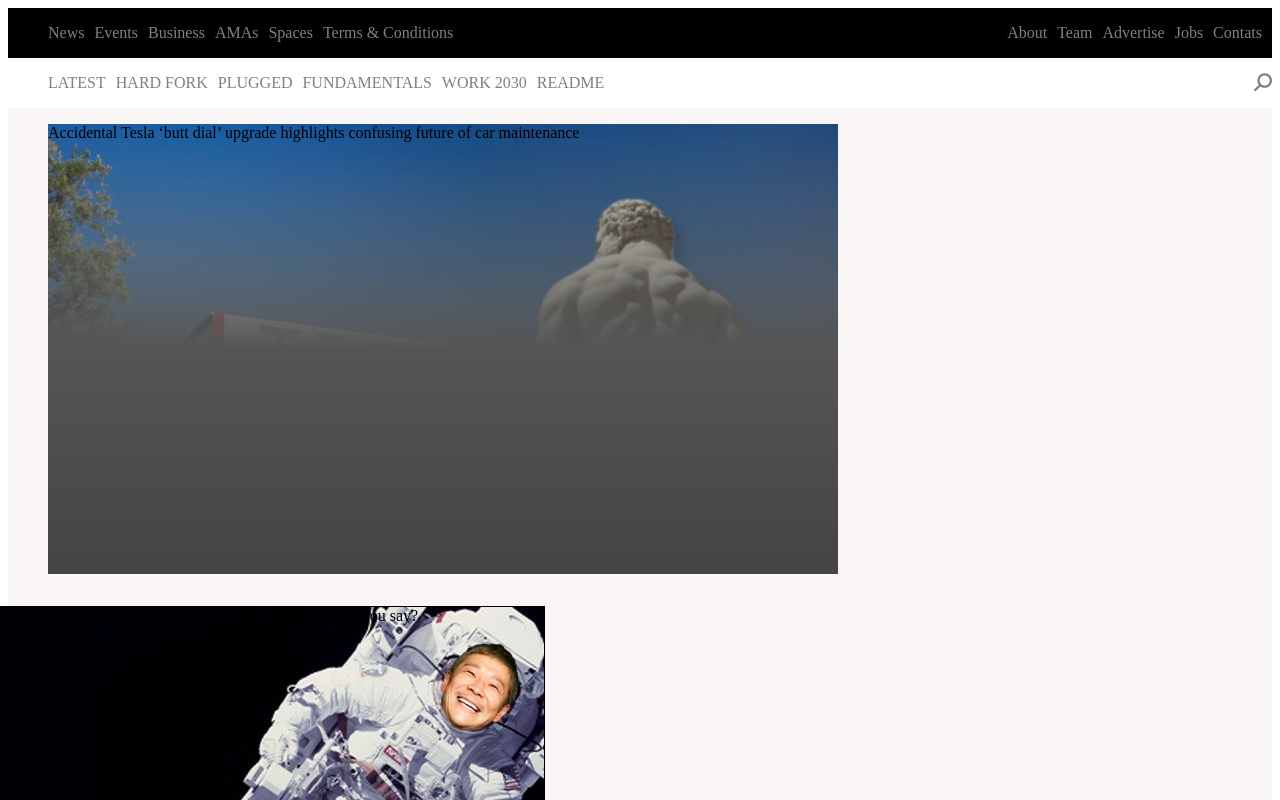
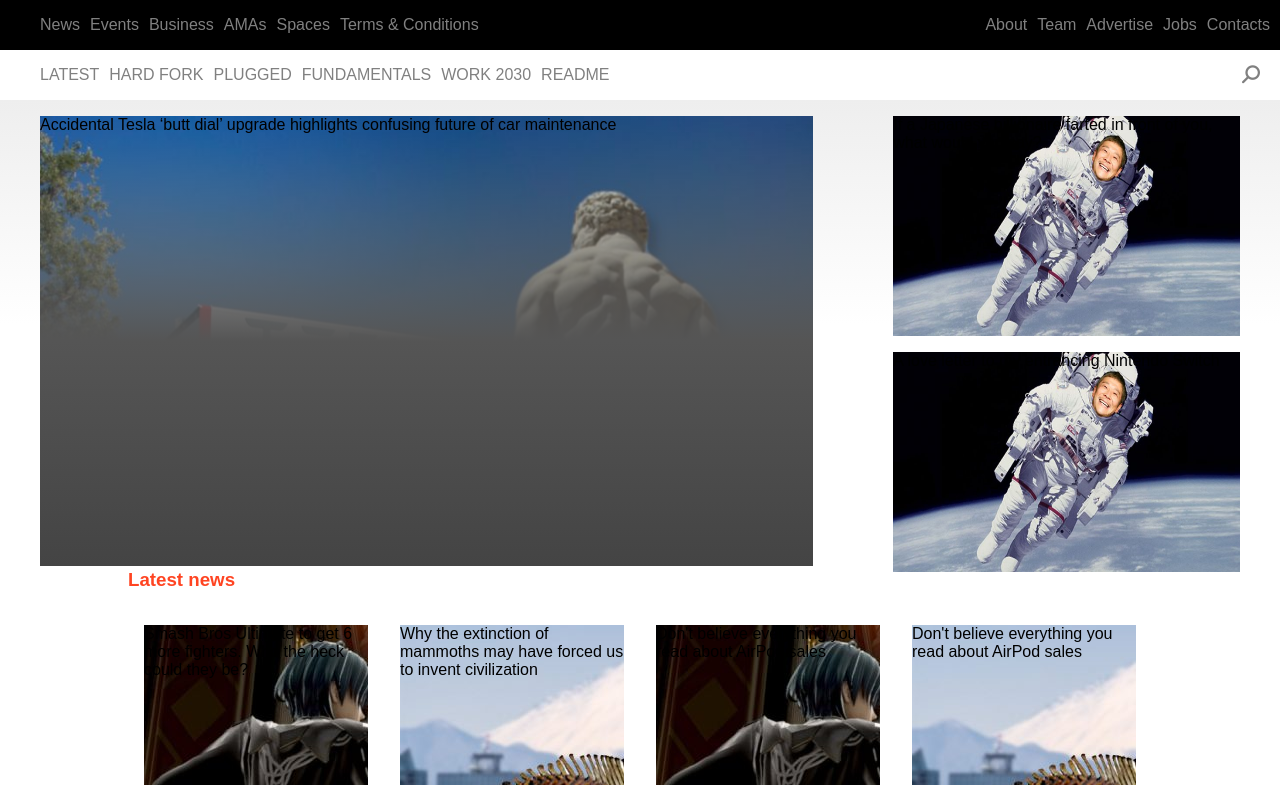
Before and after one commit to paulo-techie/The-Next-Web, a plain HTML site: page index.html in a window 1280 px wide. Shown: the top 800 px of the page. Drawn offline with Linux system fonts and the light colour scheme.

Commit message:
Add font and continue adding style details

```diff
--- a/index.html
+++ b/index.html
@@ -25,7 +25,7 @@
                 <a href=""><li>Team</li></a>
                 <a href=""><li>Advertise</li></a>
                 <a href=""><li>Jobs</li></a>
-                <a href=""><li>Contats</li></a>
+                <a href=""><li>Contacts</li></a>
             </ul>
         </div>
         <div class="row2">
@@ -44,12 +44,12 @@
     </nav>
     <main>
         <header class="header-first-row">
-            <div>
+            <div class="header-column1">
                 <figure id="figure-tesla">
                     <figcaption> Accidental Tesla ‘butt dial’ upgrade highlights confusing future of car maintenance </figcaption>
                 </figure>
             </div>
-            <div>
+            <div class="header-column2">
                 <figure id="figure-aside">
                     <figcaption>
                         If a Japanese billionaire farted in front of you, what would you say?
--- a/style.css
+++ b/style.css
@@ -1,3 +1,10 @@
+body {
+    font-family: Arial,sans-serif;
+    margin: 0;
+    padding: 0;
+    border: none;
+}
+
 nav {
     display: flex;
     flex-direction: column;
@@ -20,6 +27,8 @@ h3 {
     background-color: black;
     color: white;
     width: 100%;
+    margin: 0;
+    padding: 0;
 }
 
 .nav-row1-left {
@@ -62,7 +71,6 @@ li {
 .row2 {
     display: flex;
     text-decoration: none;
-
 }
 .nav-row2-left {
     display: flex;
@@ -88,14 +96,26 @@ li {
 .nav-row2-right i {
      transform: rotateY(180deg);
      font-size: large;
+     margin: auto 20px;
 }
-
 
 .header-first-row {
     display: flex;
     flex-wrap: wrap;
-    background-color: rgb(250, 245, 245);
+    background: linear-gradient(to bottom, #eee, #fff 50%);
     background-repeat: no-repeat;
+    width: 100%;
+    height: 450px;
+}
+
+.header-column1 {
+    width: 66.66%;
+    height: 100%;
+}
+
+.header-column2 {
+    width: 33.33%;
+    height: 50%;
 }
 
 .funding-rounds-header {
@@ -235,20 +255,17 @@ li {
 }
 
 #figure-tesla {
-    align-items: baseline;
-    width: 790px;
     height: 450px;
     background-repeat: no-repeat;
     background-image: linear-gradient(to top, #444, #555, transparent), url(./resources/tesla-img.jpg);
+    background-size: 100% 100%;
 }
 
 #figure-aside, #figure-aside2 {
     background-image: url(./resources/aside-img1.jpg);
     background-repeat: no-repeat;
-    width: 560px;
-    border: 1px solid black;
-    margin-left: -25px;
-    height: 215px;
+    background-size: 100% 100%;
+    height: 220px;
 }
 
 .latest-news {
@@ -327,12 +344,15 @@ footer {
 .copyright {
     height: 5em;
     text-align: center;
-    padding: 30px 0;
+    padding-top: 25px;
+    background:#000;
+    color:#aaa;
+    font-size: 13px;
 }
 
 #footer-nav-items {
     display: flex;
-    margin: 20px auto;
+    margin: 30px auto;
 }
 
 #footer-nav-items a:link {
```
